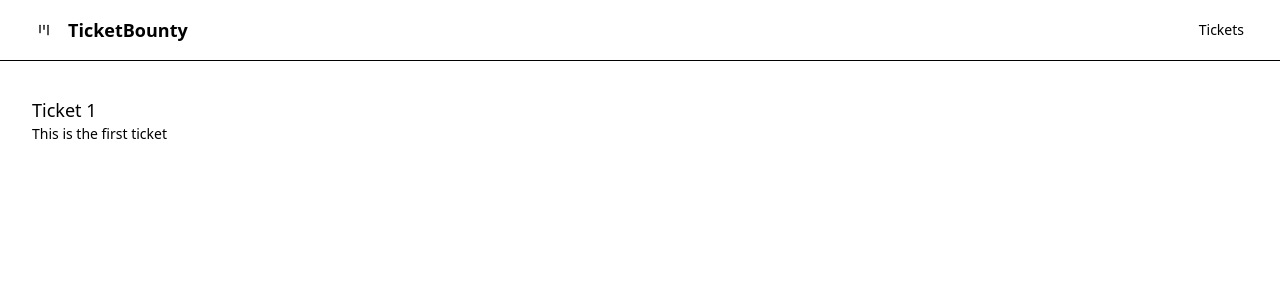
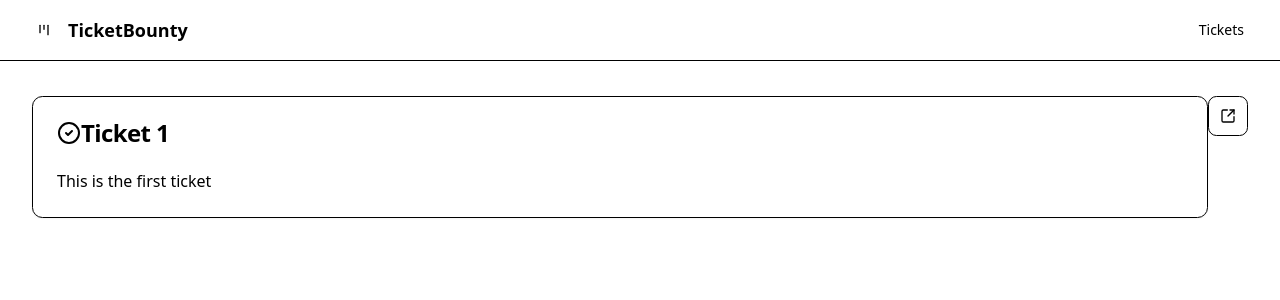
Before and after one commit to TaylorCryer/road-to-next, a Next.js app: page /tickets/1 in a window 1280 px wide. Shown: the top 300 px of the page. Built offline with nearby package versions, Linux system fonts and the light colour scheme.

Commit message:
working on fixing TailWind css issues, and some cleanup

```diff
--- a/package.json
+++ b/package.json
@@ -13,6 +13,7 @@
   "dependencies": {
     "@radix-ui/react-separator": "^1.1.7",
     "@radix-ui/react-slot": "^1.2.3",
+    "@tailwindcss/postcss": "^4.1.17",
     "class-variance-authority": "^0.7.1",
     "clsx": "^2.1.1",
     "lucide-react": "^0.511.0",
@@ -30,8 +31,8 @@
     "eslint": "^8",
     "eslint-config-next": "15.0.3",
     "eslint-plugin-simple-import-sort": "^12.1.1",
-    "postcss": "^8",
-    "tailwindcss": "^3.4.1",
+    "postcss": "^8.5.6",
+    "tailwindcss": "^3.4.18",
     "typescript": "^5"
   }
 }
--- a/src/app/globals.css
+++ b/src/app/globals.css
@@ -1,8 +1,6 @@
 @tailwind base;
 @tailwind components;
 @tailwind utilities;
-
-
 
 :root {
   --radius: 0.65rem;
--- a/src/app/tickets/[ticketId]/page.tsx
+++ b/src/app/tickets/[ticketId]/page.tsx
@@ -3,6 +3,7 @@ import { Placeholder } from "@/components/placeholder";
 import { Button } from "@/components/ui/button";
 import { initialTickets } from "@/data";
 import { ticketsPath } from "@/paths";
+import { TicketItem } from "@/features/ticket/componenets/ticket-item";
 
 type TicketPageProps = {
   params: Promise<{
@@ -28,9 +29,8 @@ const TicketPage = async ({ params }: TicketPageProps) => {
     );
   }
   return (
-    <div>
-      <h2 className="text-lg">{ticket?.title}</h2>
-      <p className="text-sm">{ticket?.content}</p>
+    <div className="flex justify-center animate-fade-in-from-top">
+      <TicketItem ticket={ticket} />
     </div>
   );
 };
--- a/src/app/tickets/page.tsx
+++ b/src/app/tickets/page.tsx
@@ -6,6 +6,7 @@ const TicketsPage = () => {
   return (
     <div className="flex-1 flex flex-col gap-y-8">
       <Heading title="Tickets" description="All your tickets at one place" />
+
       <div className="flex-1 flex flex-col items-center gap-y-4 animate-fade-in-from-top">
         {initialTickets.map((ticket) => (
           <TicketItem key={ticket.id} ticket={ticket} />
--- a/src/features/ticket/componenets/ticket-item.tsx
+++ b/src/features/ticket/componenets/ticket-item.tsx
@@ -13,7 +13,7 @@ type TicketItemProps = {
 const TicketItem = ({ ticket }: TicketItemProps) => {
   const detailButton = (
     <Button variant="outline" size="icon" asChild>
-      <Link href={ticketPath(ticket.id)} className="text-sm underline">
+      <Link href={ticketPath(ticket.id)}>
         <LucideSquareArrowOutUpRight className="h-4 w-4" />
       </Link>
     </Button>
```
Also changed, not shown: 1 other file (tests, documents, lock files or other folders).
